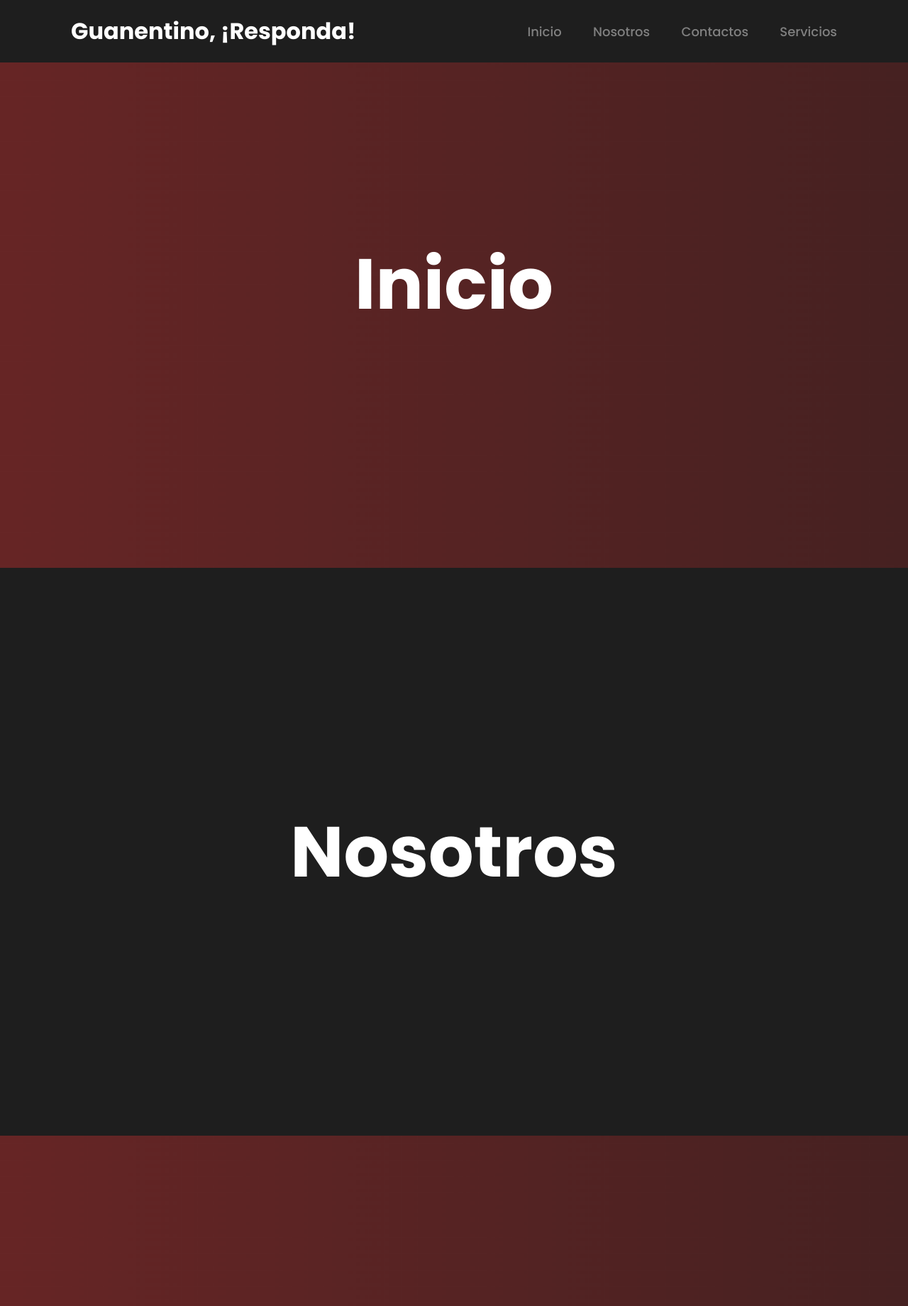
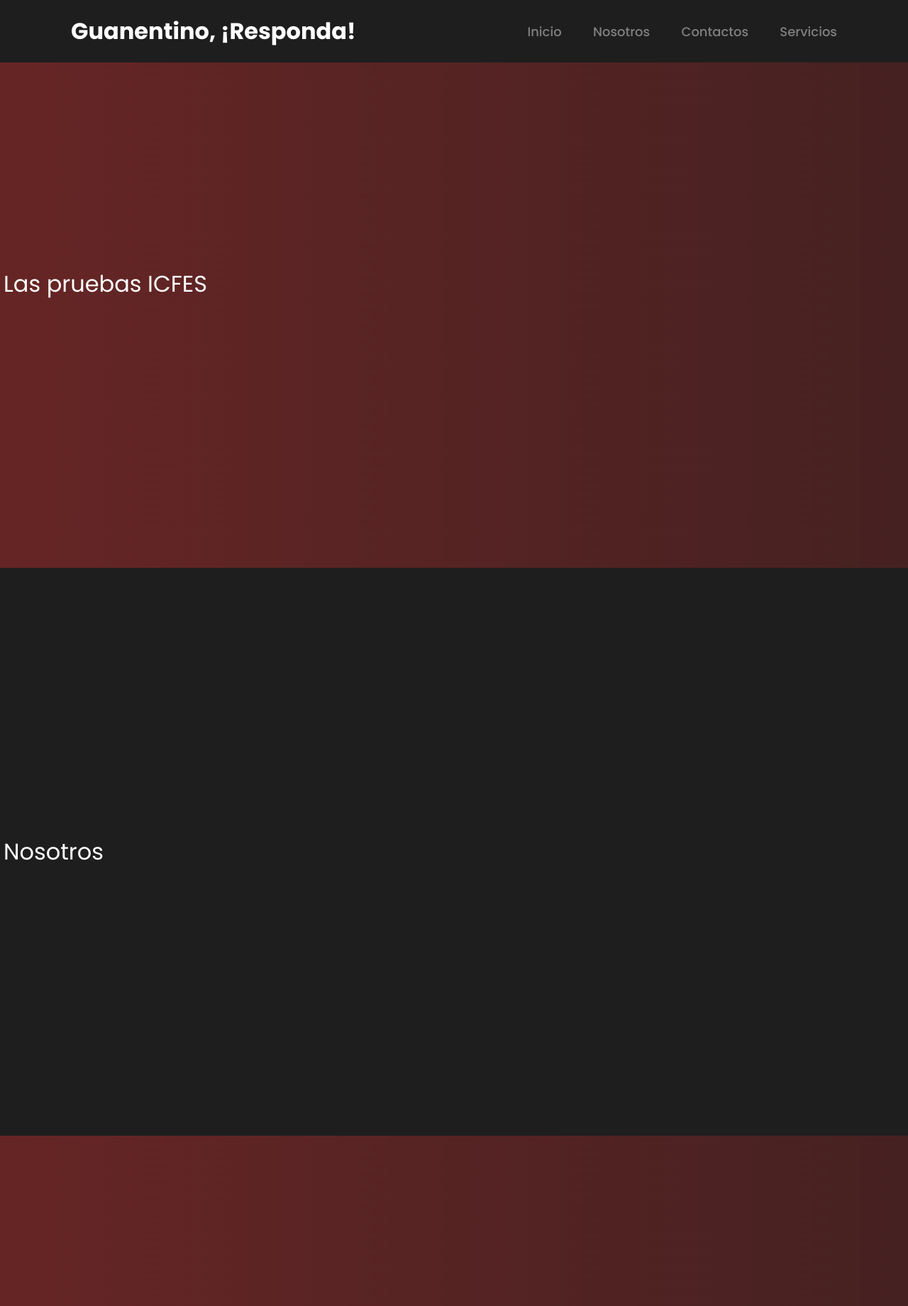
Before and after one commit to fsadriann/guanentino_responda, a PHP site: page / in a window 1280 px wide. Shown: the top 1840 px of the page at 71% size. Run offline with PHP 8.4, Linux system fonts and the light colour scheme.

Commit message:
se hicieron cambios en la interfaz

```diff
--- a/css/styles.css
+++ b/css/styles.css
@@ -53,12 +53,13 @@ nav a.active{
 section {
     min-height: 100vh;
     display: flex;
-    justify-content: center;
+    justify-content: left;
+    padding-left: 5px;
     align-items: center;
     background: transparent;
-    font-size: 100px;
+    font-size: 32px;
     color:#fff;
-    font-weight: 700;
+    font-weight: 400;
 }
 
 section:nth-child(odd){
--- a/index.html
+++ b/index.html
@@ -20,7 +20,11 @@
         </nav>
     </header>
 
-    <section id="home">Inicio</section>
+    <section class="row" id="home">
+        <aside>
+            Las pruebas ICFES
+        </aside>
+    </section>
     <section id="us">Nosotros</section>
     <section id="contact">Contactos</section>
     <section id="services">Servicios</section>
```
